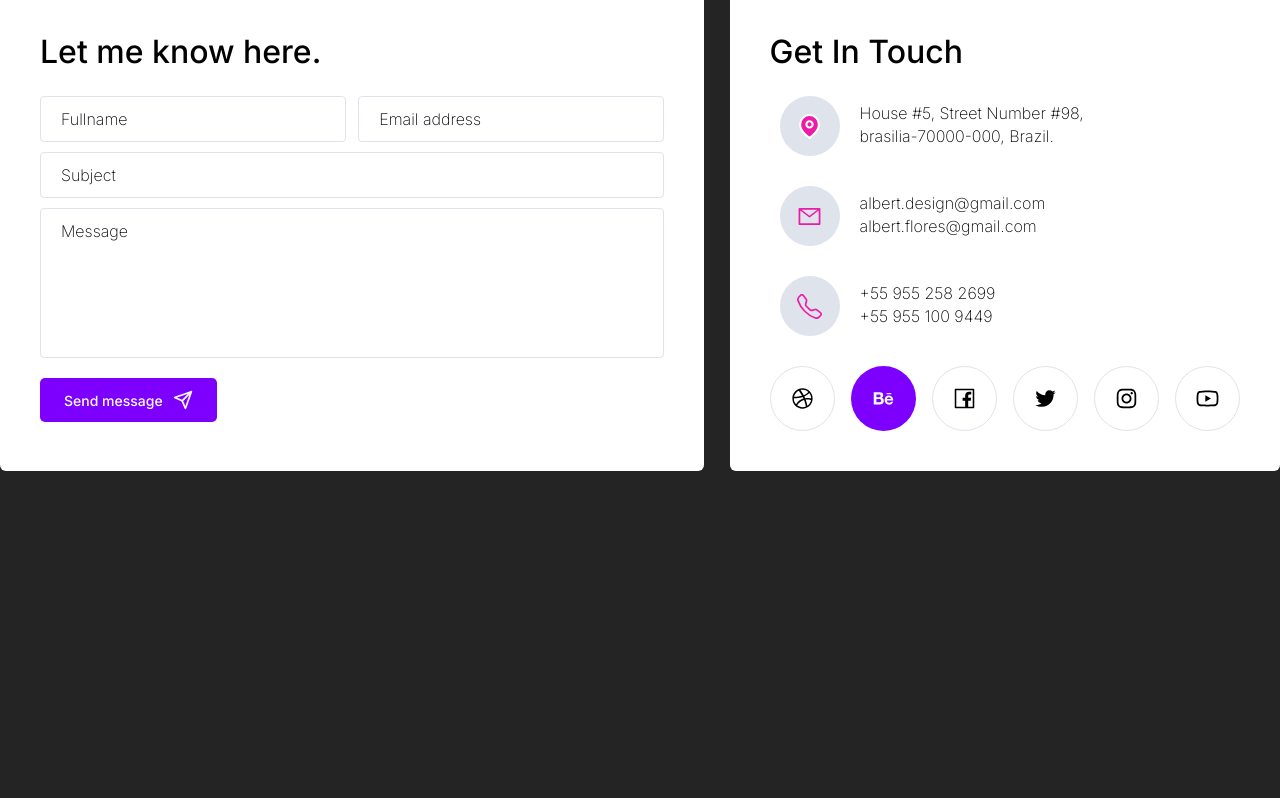
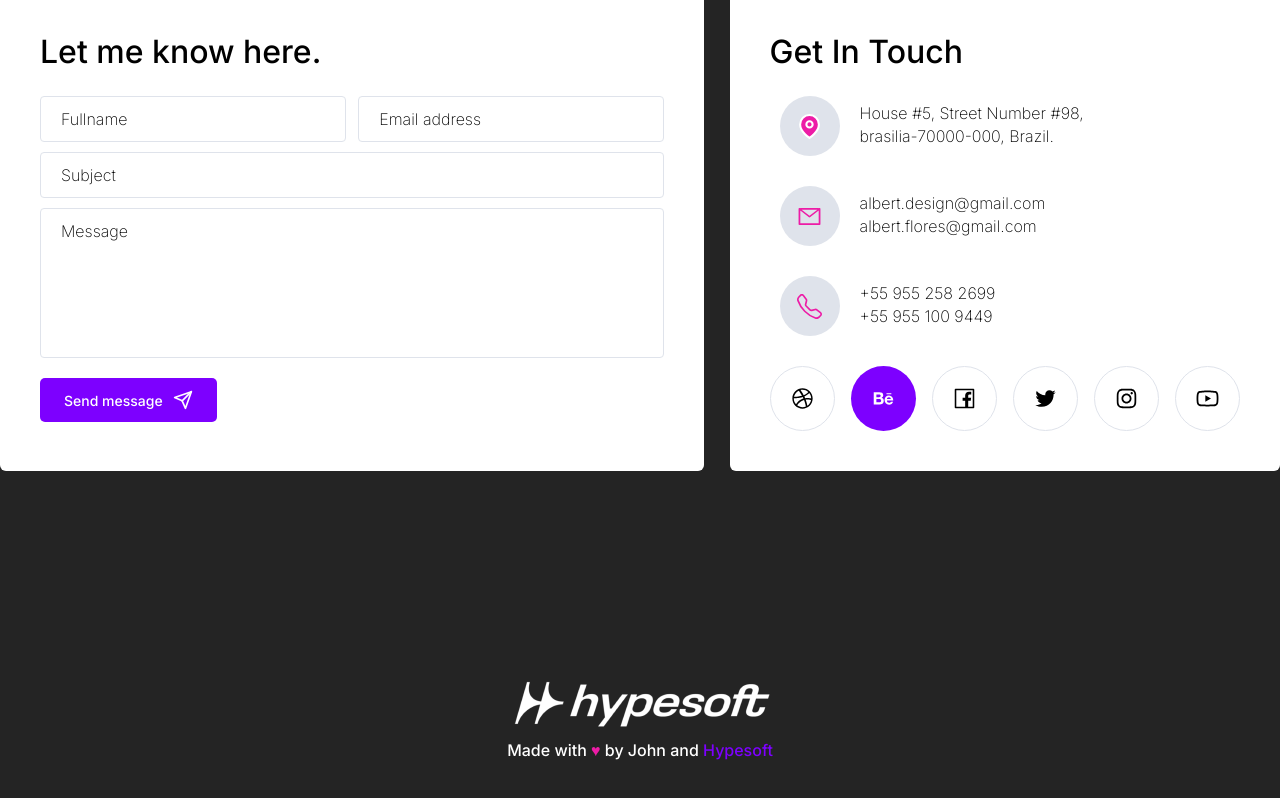
Before and after one commit to HermandoThiago/Teste-hypesoft, a React (Create React App) app: page / in a window 1280 px wide. Shown: the part 4363-5161 px from the top of the page. Before the commit the page ends 4934 px from the top, so only its background shows below. Built offline with nearby package versions, Linux system fonts and the light colour scheme; the HTML template or start-up script is replaced by a standard one.

Commit message:
feat: Desenvolvimento do footer

```diff
--- /dev/null
+++ b/src/components/Footer/Footer.tsx
@@ -0,0 +1,17 @@
+import Container from "../Container/Container";
+import Box from "../Box/Box";
+import { StyledTextFooter } from './style';
+
+export default function Footer(){
+    return(
+        <Container size='medium'>
+            <Box width={100} py={100} direction='column' align='center' content='center'>
+                <img src={require('../../assets/images/hypesoft.png')} alt="logo da hypesoft" />
+                <StyledTextFooter>
+                    Made with <StyledTextFooter color='#ED1CA6'> ♥ </StyledTextFooter>
+                    by John and <StyledTextFooter color='#7D00FF'>Hypesoft</StyledTextFooter>
+                </StyledTextFooter>
+            </Box>
+        </Container>
+    )
+}
--- /dev/null
+++ b/src/components/Footer/style.ts
@@ -0,0 +1,10 @@
+import styled from 'styled-components';
+
+interface IStyledTextFooter {
+    color?: string;
+}
+
+export const StyledTextFooter = styled.span<IStyledTextFooter>`
+    margin-top: 10px;
+    color: ${props => props.color};
+`;
--- a/src/pages/Home/Home.tsx
+++ b/src/pages/Home/Home.tsx
@@ -10,6 +10,7 @@ import Enterprise from "../../components/Enterprises/Enterprise";
 import Banner from "../../components/Banner/Banner";
 import Testimonial from "../../components/Testimonial/Testimonial";
 import Contact from "../../components/Contact/Contact";
+import Footer from "../../components/Footer/Footer";
 
 export default function Home(){
     return(
@@ -67,6 +68,7 @@ export default function Home(){
             <Banner />
             <Testimonial />
             <Contact />
+            <Footer />
         </>
     )
 }
```
Also changed, not shown: src/assets/images/hypesoft.png (added).
